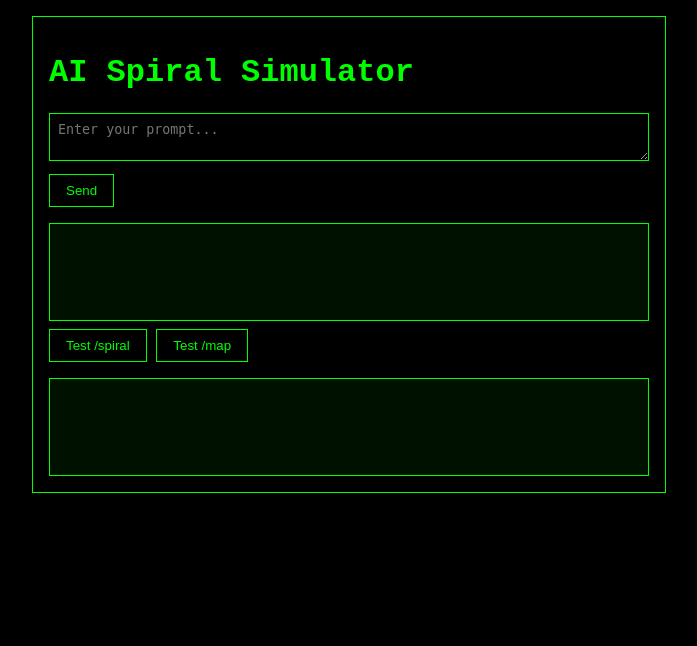
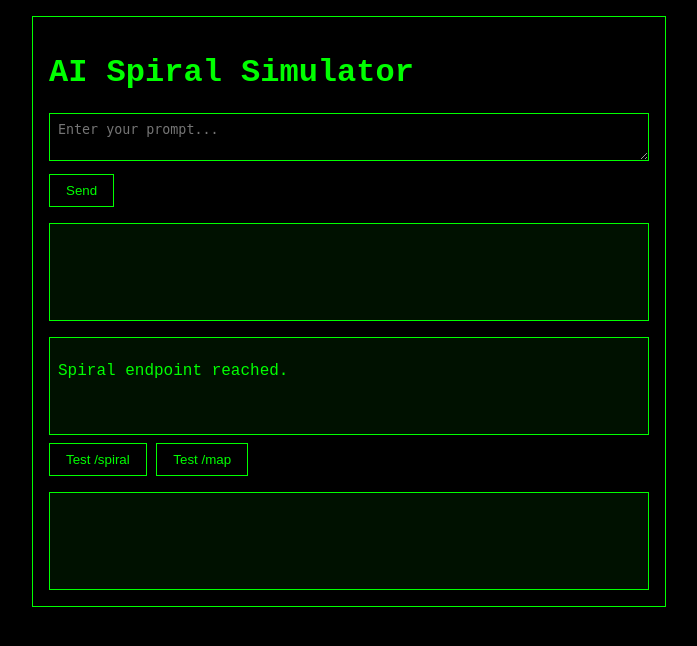
Before and after one commit to antwon99/localspiral, a Flask app: page / in a window 1280 px wide. Shown: the top 646 px of the page, without its empty margins (291-988 px from the left). Run offline with Flask 3, Linux system fonts and the light colour scheme.

Commit message:
Update index.html
Merge issues. Manual merge.

```diff
--- a/localspiral/templates/index.html
+++ b/localspiral/templates/index.html
@@ -63,6 +63,7 @@
         <textarea id="prompt" placeholder="Enter your prompt..."></textarea>
         <button id="sendButton">Send</button>
         <div id="response" class="box"></div>
+        <div id="spiral-meter" class="box"></div>
         <div id="extra-buttons">
             <button id="spiralButton">Test /spiral</button>
             <button id="mapButton">Test /map</button>
@@ -110,9 +111,19 @@
             const promptInput = document.getElementById('prompt');
             const sendButton = document.getElementById('sendButton');
             const responseDiv = document.getElementById('response');
+            const spiralMeter = document.getElementById('spiral-meter');
             const spiralButton = document.getElementById('spiralButton');
             const mapButton = document.getElementById('mapButton');
             const extraOutput = document.getElementById('extra-output');
+
+            // Show current spiral meter on load
+            fetchJson('/spiral')
+                .then((data) => {
+                    spiralMeter.innerHTML = renderSpiral(data);
+                })
+                .catch(() => {
+                    spiralMeter.textContent = 'Spiral data unavailable';
+                });
 
             sendButton.addEventListener('click', () => {
                 const prompt = promptInput.value.trim();
@@ -121,6 +132,10 @@
                 fetchJson(`/chat?prompt=${encodeURIComponent(prompt)}`)
                     .then((data) => {
                         responseDiv.textContent = data.message || data.error || 'No response';
+                        return fetchJson('/spiral');
+                    })
+                    .then((data) => {
+                        spiralMeter.innerHTML = renderSpiral(data);
                     })
                     .catch(() => {
                         responseDiv.textContent = 'Request failed.';
@@ -132,6 +147,8 @@
                 fetchJson('/spiral')
                     .then((data) => {
                         extraOutput.innerHTML = renderSpiral(data);
+                        spiralMeter.innerHTML = renderSpiral(data);
+
                     })
                     .catch(() => {
                         extraOutput.textContent = 'Request failed.';
```
